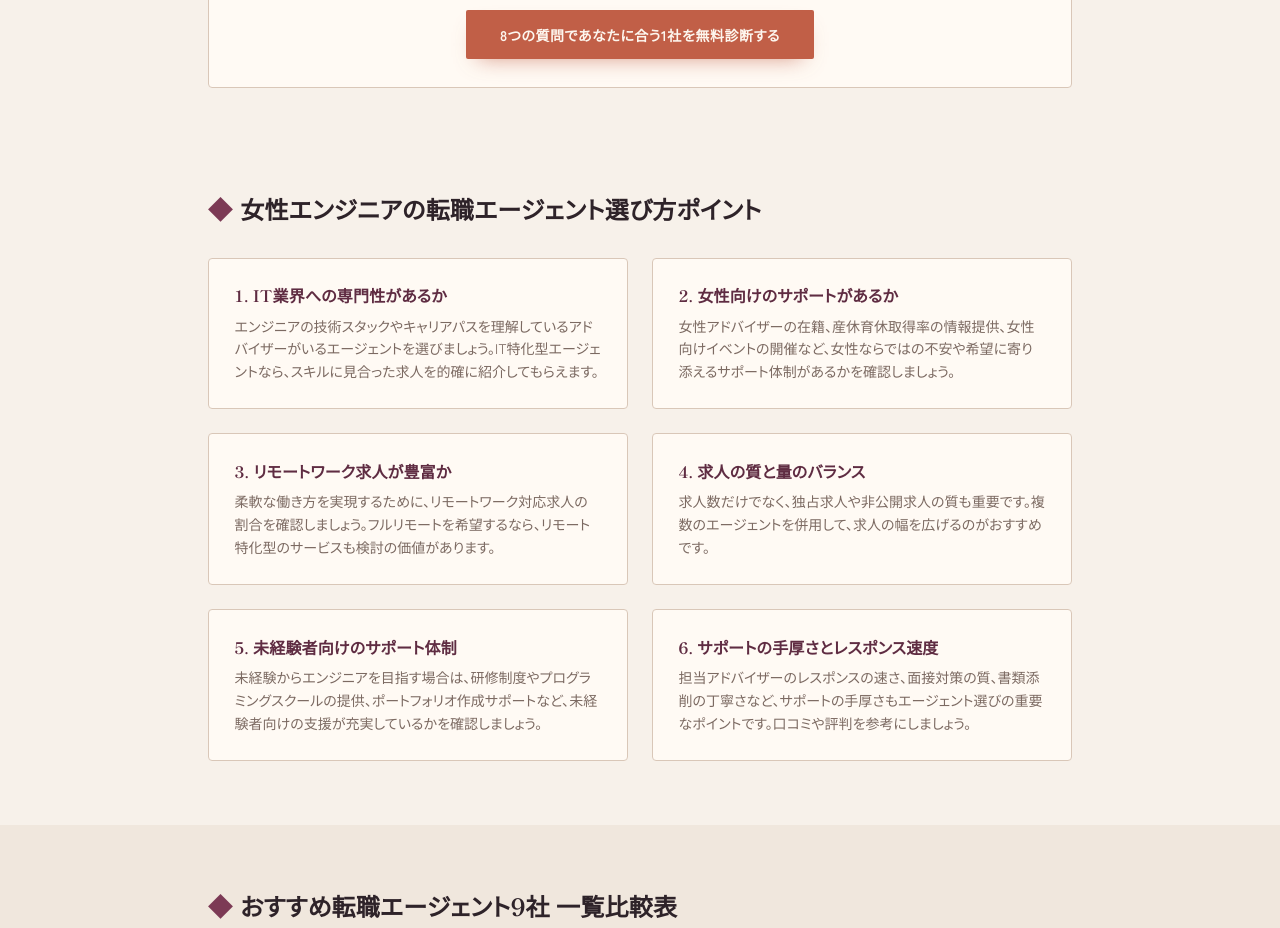
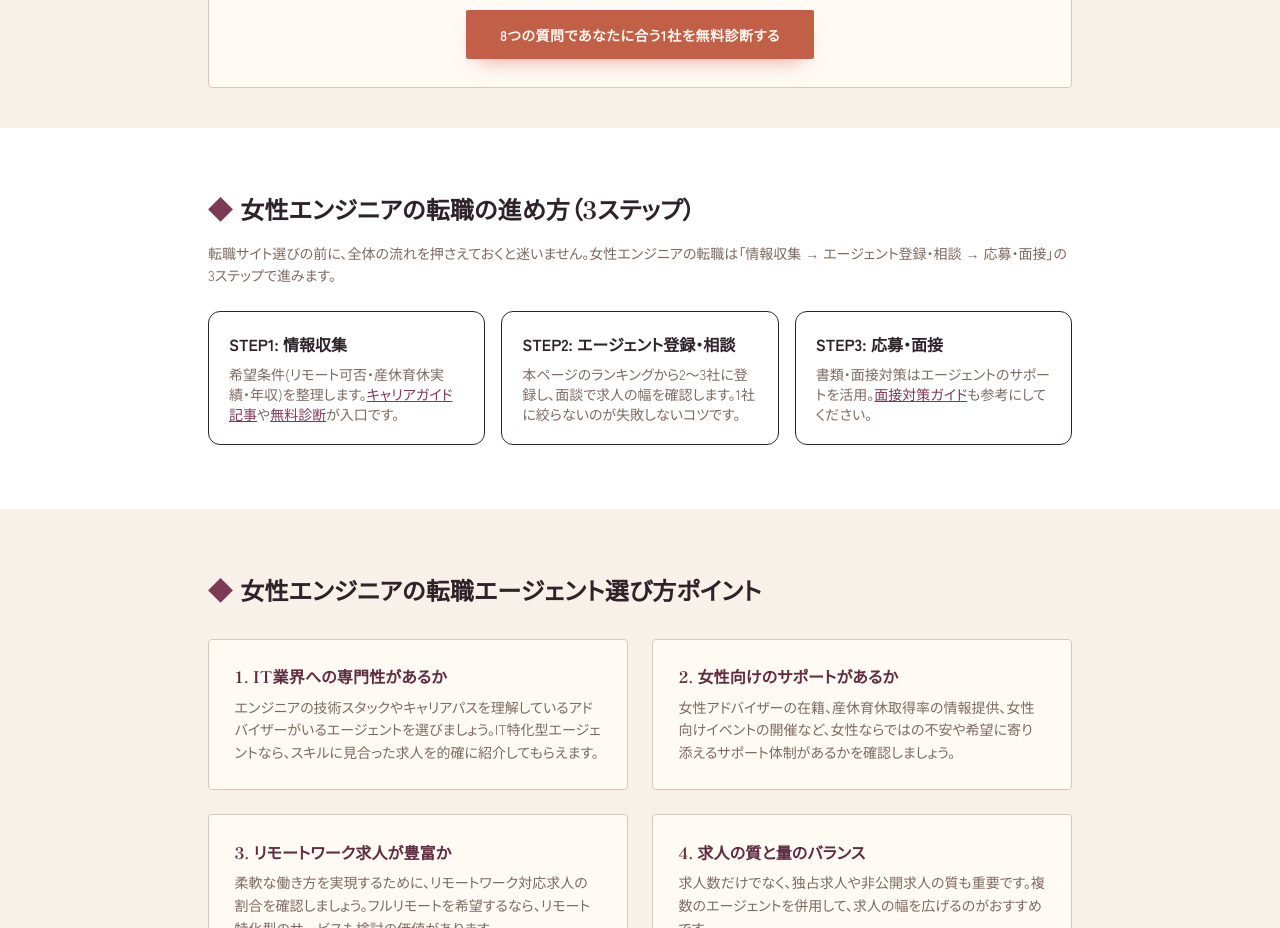
Before and after one commit to webmaster0818/women-engineer-navi, a Next.js app: page /ranking in a window 1280 px wide. Shown: the part 1740-2668 px from the top of the page. Built offline with nearby package versions, Linux system fonts and the light colour scheme.

Commit message:
③本丸適合強化: rankingに転職の進め方3ステップ節(本丸クエリ25.3位の適合幅拡大)

```diff
--- a/app/ranking/page.tsx
+++ b/app/ranking/page.tsx
@@ -686,6 +686,33 @@ export default function RankingPage() {
               <Link href="/diagnosis/" className="btn-cta text-sm">
                 8つの質問であなたに合う1社を無料診断する
               </Link>
+            </div>
+          </div>
+        </div>
+      </section>
+
+      {/* 転職の進め方(本丸クエリ適合) */}
+      <section className="py-12 md:py-16 bg-white">
+        <div className="max-w-4xl mx-auto px-4">
+          <h2 className="text-xl md:text-2xl font-bold flex items-center gap-2">
+            <span className="text-primary">&#9670;</span>
+            女性エンジニアの転職の進め方（3ステップ）
+          </h2>
+          <p className="mt-4 text-sm text-text-light leading-relaxed">
+            転職サイト選びの前に、全体の流れを押さえておくと迷いません。女性エンジニアの転職は「情報収集 → エージェント登録・相談 → 応募・面接」の3ステップで進みます。
+          </p>
+          <div className="mt-6 grid gap-4 md:grid-cols-3">
+            <div className="rounded-xl border border-line bg-base p-5">
+              <p className="font-bold text-text mb-2">STEP1: 情報収集</p>
+              <p className="text-sm text-text-light">希望条件(リモート可否・産休育休実績・年収)を整理します。<a href="/articles/" className="underline text-primary">キャリアガイド記事</a>や<a href="/diagnosis/" className="underline text-primary">無料診断</a>が入口です。</p>
+            </div>
+            <div className="rounded-xl border border-line bg-base p-5">
+              <p className="font-bold text-text mb-2">STEP2: エージェント登録・相談</p>
+              <p className="text-sm text-text-light">本ページのランキングから2〜3社に登録し、面談で求人の幅を確認します。1社に絞らないのが失敗しないコツです。</p>
+            </div>
+            <div className="rounded-xl border border-line bg-base p-5">
+              <p className="font-bold text-text mb-2">STEP3: 応募・面接</p>
+              <p className="text-sm text-text-light">書類・面接対策はエージェントのサポートを活用。<a href="/articles/interview-guide/" className="underline text-primary">面接対策ガイド</a>も参考にしてください。</p>
             </div>
           </div>
         </div>
```
Also changed, not shown: 1 other file (tests, documents, lock files or other folders).
